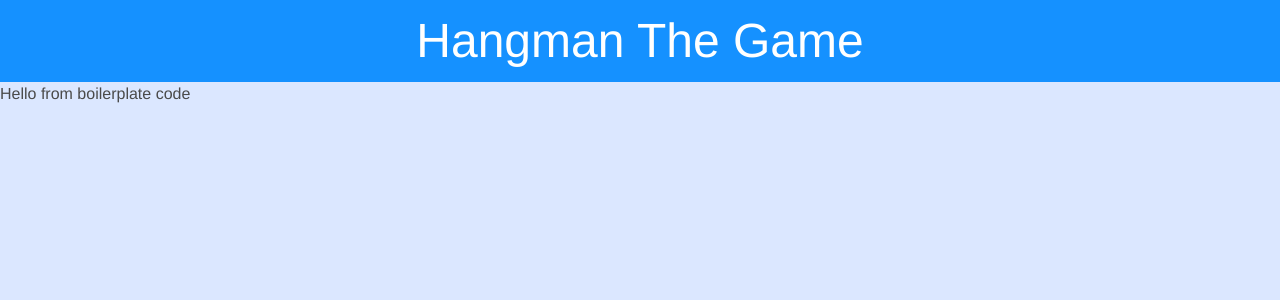
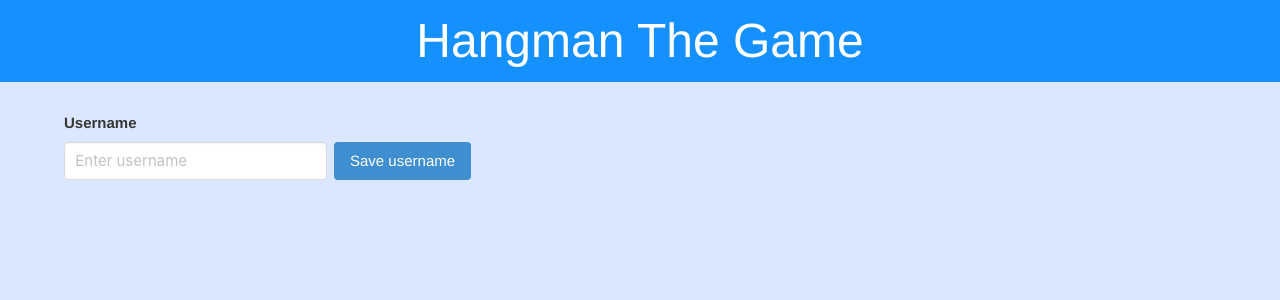
Before and after one commit to tcundic/Hangman-game, a React (Create React App) app: page / in a window 1280 px wide. Shown: the top 300 px of the page. Built offline with nearby package versions, Linux system fonts and the light colour scheme.

Commit message:
added form for saving username. close #7.

```diff
--- a/src/components/App.tsx
+++ b/src/components/App.tsx
@@ -1,9 +1,57 @@
 import React from 'react';
+import {connect} from 'react-redux';
+import Game from "../models/game";
+import Highscore from "../models/highscore";
+import Props from "../models/Props";
+import {setUserName} from "../actions/games";
 
-function App() {
-  return (
-    <p>Hello from boilerplate code</p>
-  );
-}
+class App extends React.Component<Props> {
+    constructor(props: Props) {
+        super(props);
+    }
 
-export default App;
+    state = {
+        username: ''
+    };
+
+    onUsernameSave = (): void => {
+        this.props.dispatch(setUserName(this.state.username));
+    };
+
+    onUsernameChange = (e: React.ChangeEvent<any>): void => {
+        const username = e.target.value;
+        this.setState(() => ({username}));
+    }
+
+    render() {
+        return (
+            <div className="container mt-6">
+                <label className="label is-large">Username</label>
+                <div className="field is-grouped">
+                    <p className="control">
+                        <input
+                            className="input is-large"
+                            type="text"
+                            placeholder="Enter username"
+                            value={this.state.username}
+                            onChange={this.onUsernameChange}
+                        />
+                    </p>
+                    <p className="control">
+                        <a className="button is-info is-large" onClick={this.onUsernameSave}>
+                            Save username
+                        </a>
+                    </p>
+                </div>
+            </div>
+        );
+    }
+};
+
+const mapStateToProps = (state: { game: Game, highscores: Array<Highscore> }) => {
+    return {
+        game: state.game
+    };
+};
+
+export default connect(mapStateToProps)(App);
--- a/src/index.tsx
+++ b/src/index.tsx
@@ -1,6 +1,7 @@
 import React from 'react';
 import ReactDOM from 'react-dom';
 import reportWebVitals from './reportWebVitals';
+import { Provider } from 'react-redux';
 
 // styles libraries
 import 'normalize.css';
@@ -14,10 +15,10 @@ import configureStore from "./store/configureStore";
 
 const store = configureStore();
 
-console.log(store.getState());
-
 ReactDOM.render(
-    <AppRouter />,
+    <Provider store={store}>
+        <AppRouter />
+    </Provider>,
     document.getElementById('root')
 );
 
--- /dev/null
+++ b/src/models/Props.tsx
@@ -0,0 +1,8 @@
+import Game from "./game";
+import Highscore from "./highscore";
+
+export default interface Props {
+    game?: Game,
+    highscores?: Array<Highscore>,
+    dispatch: Function
+};
--- a/src/routers/AppRouter.tsx
+++ b/src/routers/AppRouter.tsx
@@ -1,7 +1,7 @@
 import React from "react";
 import {BrowserRouter, Navigate, Route, Routes} from "react-router-dom";
+import Header from "../components/Header";
 import App from "../components/App";
-import Header from "../components/Header";
 
 const AppRouter = () => (
     <React.StrictMode>
```
